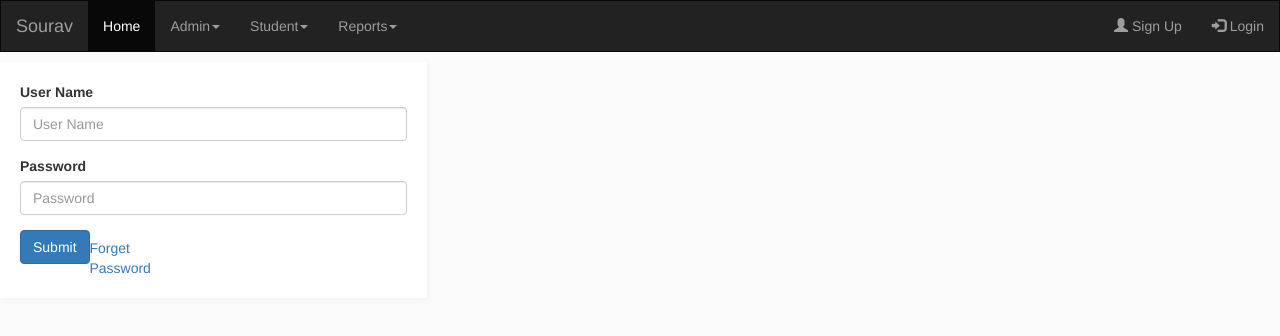
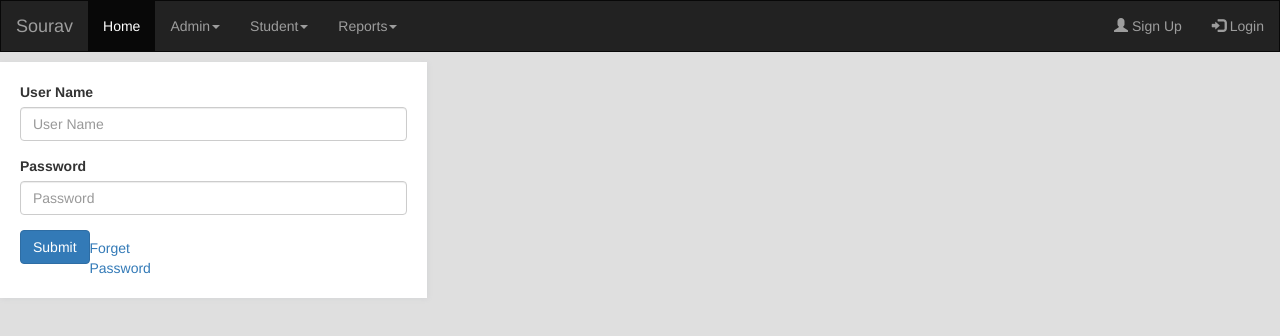
Before and after one commit to imoitra007/SouravMusicSchool, an Angular app in the folder my-dream-app/: page / in a window 1280 px wide. Shown: the top 336 px of the page. Built offline with nearby package versions, Linux system fonts and the light colour scheme.

Commit message:
Backgrould color change

```diff
--- a/my-dream-app/src/styles.css
+++ b/my-dream-app/src/styles.css
@@ -1,6 +1,6 @@
 /* You can add global styles to this file, and also import other style files */
 .body-color {
-    background-color: #FBFBFB;
+    background-color:rgba(223, 223, 223, 1);
 }
 
 .mt-10 {
```
